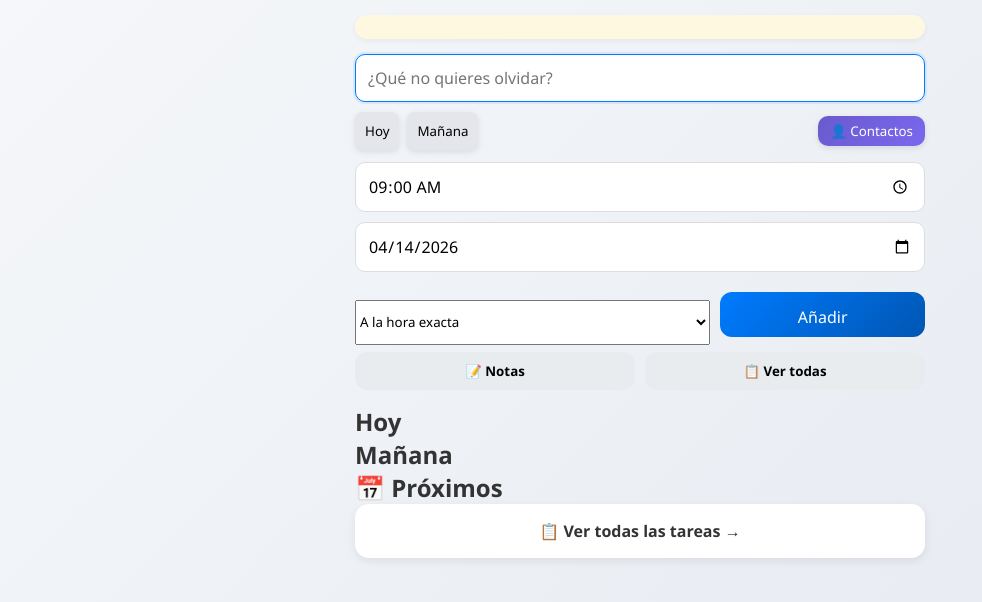
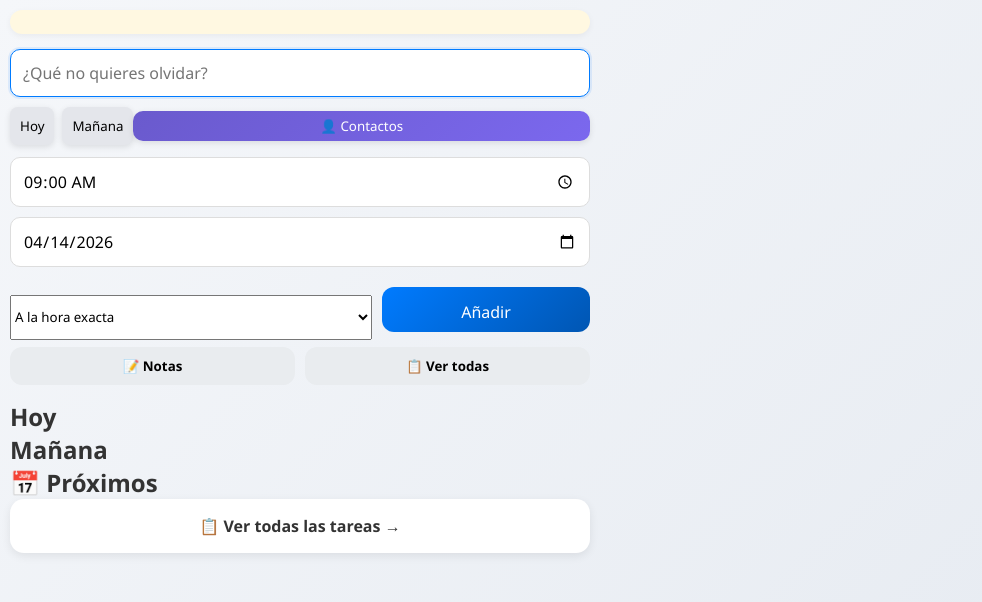
Before and after one commit to Macisenior/Agenda-Personal, a plain HTML site: page index.html in a window 1280 px wide. Shown: the whole page, without its empty margins (0-982 px from the left). Drawn offline with Linux system fonts and the light colour scheme; no server answers.

Commit message:
contactos + tarjetas + maps + mejoras UI

```diff
--- a/style.css
+++ b/style.css
@@ -383,3 +383,21 @@
   gap: 8px;
     margin-top: 10px;
 }
+body {
+  margin: 0;
+  padding: 10px;
+}
+
+#listaContactos li {
+  width: 100%;
+}input {
+  width: 100%;
+  box-sizing: border-box;
+}
+button {
+  width: 100%;
+}
+.container {
+  max-width: 600px;
+  margin: auto;
+}
```
Also changed, not shown: contactos.html (+1 -0 lines).
